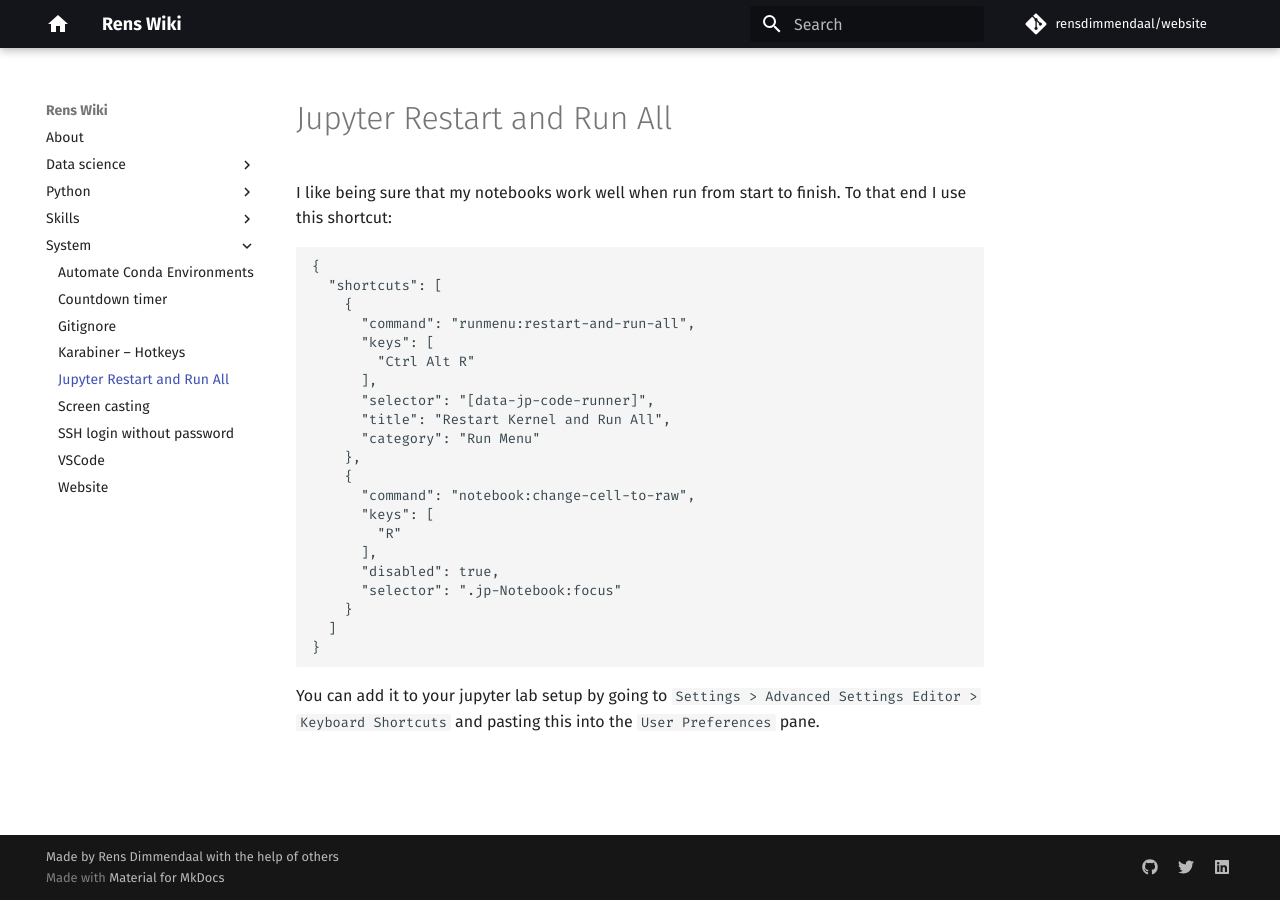
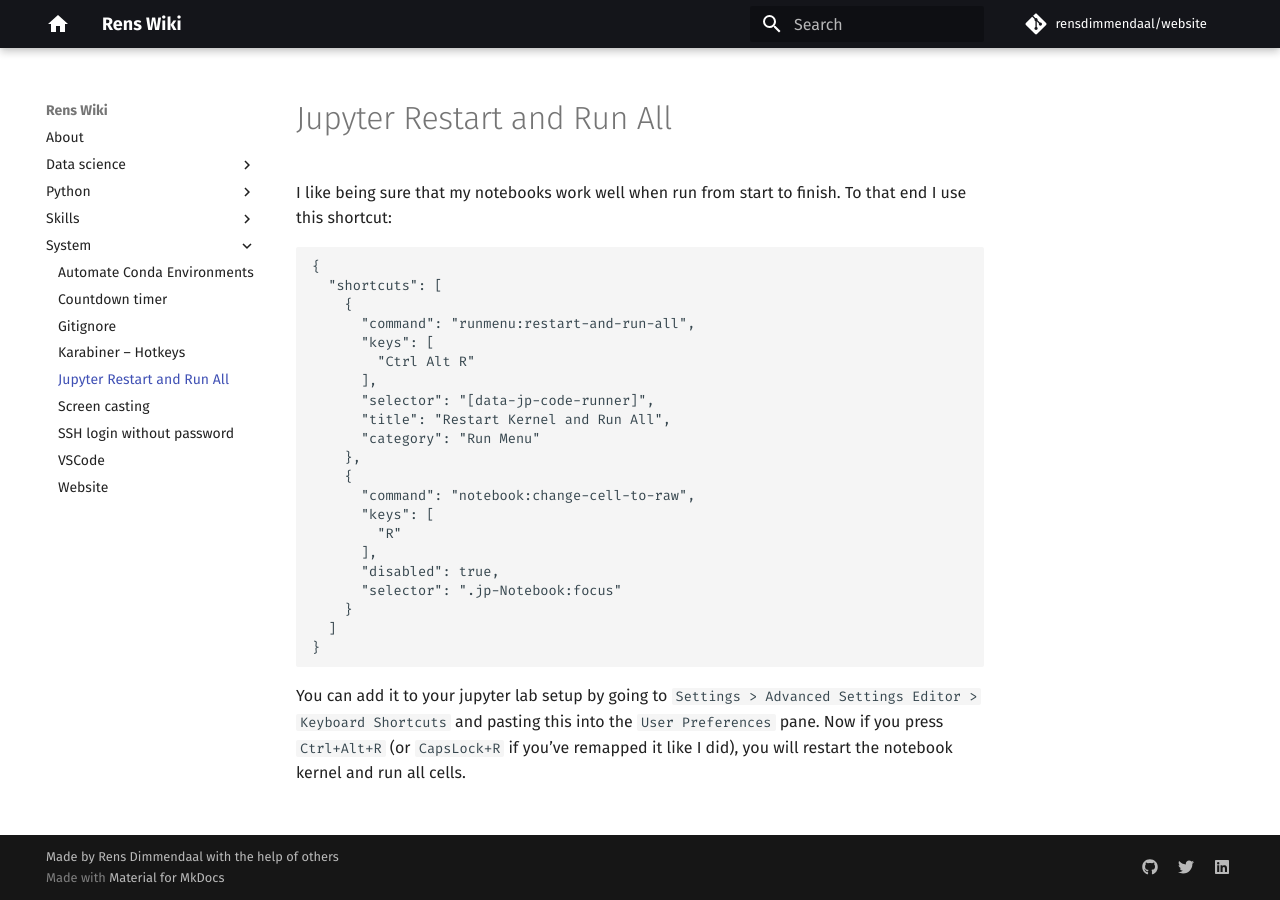
Before and after one commit to RensDimmendaal/website, an MkDocs documentation site: the page built from docs/system/jupyter-restart-and-runall.md, in a window 1280 px wide. Built offline with MkDocs 1.6.1 and Material for MkDocs 9.7.7, drawn with Linux system fonts in a browser that asks for light colours; comment, search, counter and statistics services are not loaded.

Commit message:
add final sentence

````diff
--- a/docs/system/jupyter-restart-and-runall.md
+++ b/docs/system/jupyter-restart-and-runall.md
@@ -28,3 +28,4 @@
 ```
 
 You can add it to your jupyter lab setup by going to `Settings > Advanced Settings Editor > Keyboard Shortcuts` and pasting this into the `User Preferences` pane.
+Now if you press `Ctrl+Alt+R` (or `CapsLock+R` if you've remapped it like I did), you will restart the notebook kernel and run all cells.
````
